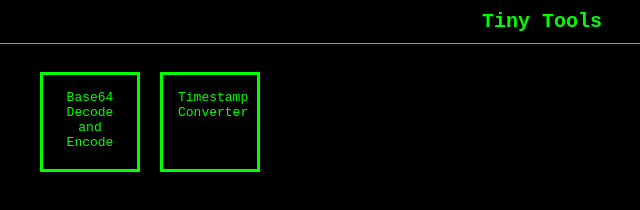
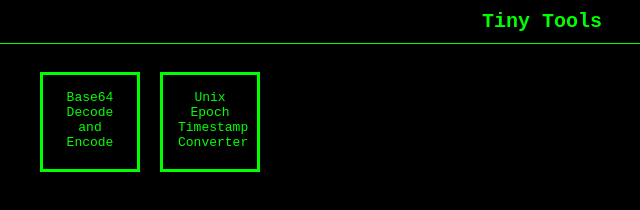
Before and after one commit to mshmoustafa/tinytools, a plain HTML site: page index.html in a window 1280 px wide. Shown: the whole page, without its empty margins (98-738 px from the left). Drawn offline with Linux system fonts and the light colour scheme.

Commit message:
Rename timestamp app

```diff
--- a/index.html
+++ b/index.html
@@ -11,7 +11,7 @@
   <a href="#" id="navBack">Back</a>
   <div id="screenMain" class="screen visible">
     <div class="app"><a href="#base64" id="navBase64">Base64 Decode and Encode</a></div>
-    <div class="app"><a href="#timestamp" id="navTimestamp">Timestamp Converter</a></div>
+    <div class="app"><a href="#timestamp" id="navTimestamp">Unix Epoch Timestamp Converter</a></div>
   </div>
   <div id="screenBase64" class="screen">
     <textarea id="base64Input"><Enter text here></textarea>
```
